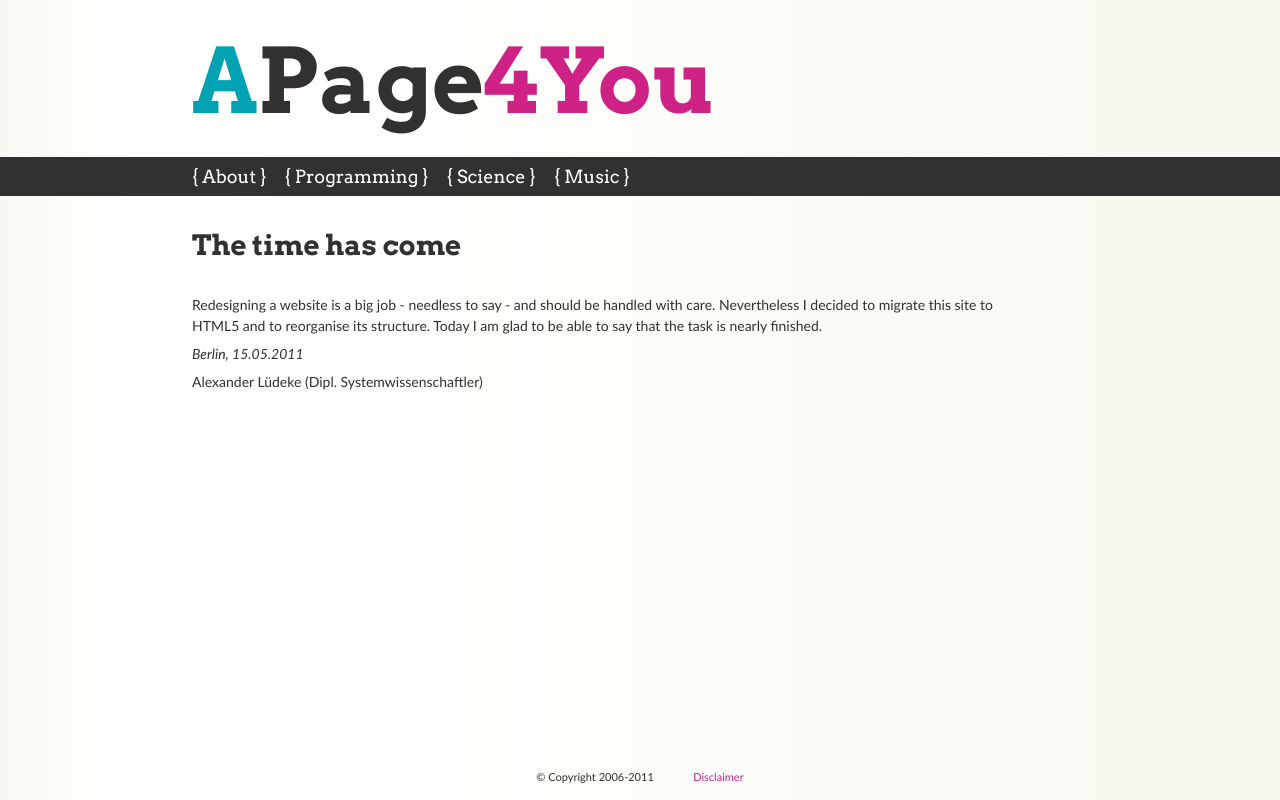
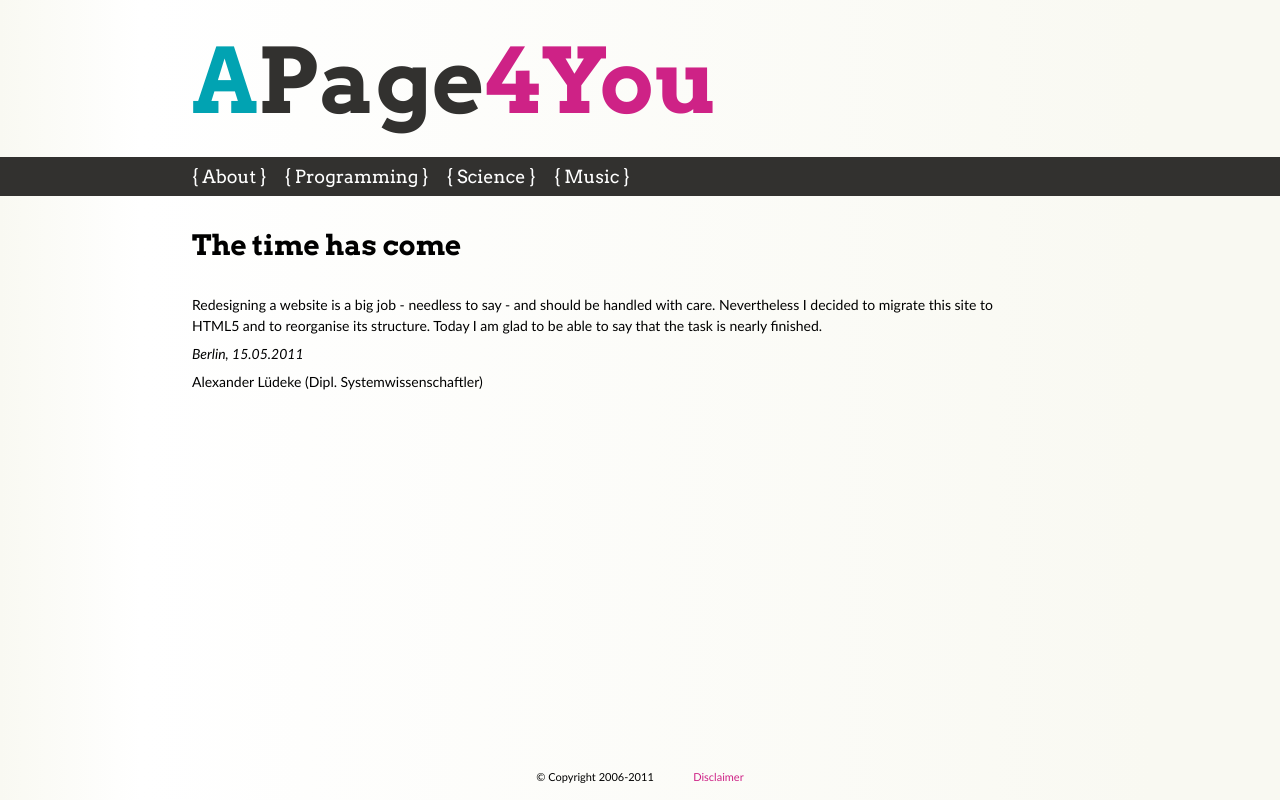
Before and after one commit to alexanderluedeke/apage4u, a PHP site: page /index.php in a window 1280 px wide. Run offline with PHP 8.4, Linux system fonts and the light colour scheme.

Commit message:
added space in header

```diff
--- a/css/layout.css
+++ b/css/layout.css
@@ -70,8 +70,9 @@ body {
 	background: linear-gradient(left, #f9f9f2, white 11%, #f9f9f2 90%);
 
 }
-.page {	/* background: #f5f5f5; */
+span.page {	/* background: #f5f5f5; */
 	color: #32312f;
+	margin-right: 2px;
 }
 .page > header h1 {
 	margin-top: .4em;
```
